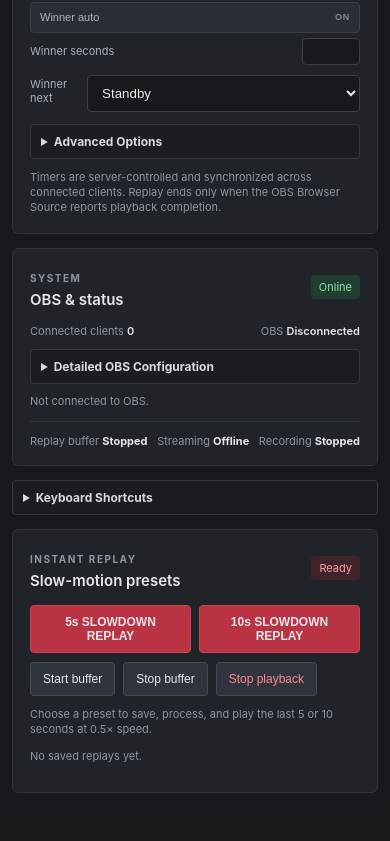
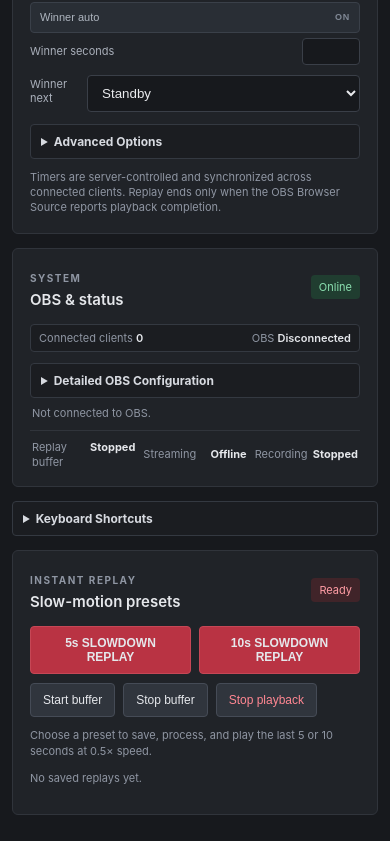
Before and after one commit to Gheshman-sh/Tekken-8-obs-tournament-ready-overlay-Bahria-University, a website: page public/control.html in a window 390 px wide. Shown: the part 2512-3353 px from the top of the page. Before the commit the page ends 3331 px from the top, so only its background shows below. Drawn offline with nearby package versions, Linux system fonts and the light colour scheme; no server answers.

Commit message:
Improve OBS control panel responsiveness
Co-authored-by: Copilot <223556219+Copilot@users.noreply.github.com>

```diff
--- a/public/css/control.css
+++ b/public/css/control.css
@@ -602,6 +602,79 @@ h2 {
     font-size: 11px
 }
 
+.system-panel .system-metrics {
+    display: grid;
+    grid-template-columns: minmax(0, 1fr) auto;
+    align-items: center;
+    min-height: 28px;
+    margin: 0 0 8px;
+    padding: 6px 8px;
+    border: 1px solid #343941;
+    border-radius: 4px;
+    background: #1b1d21
+}
+
+.system-panel .system-metrics span {
+    min-width: 0
+}
+
+.obs-settings {
+    overflow: hidden
+}
+
+.obs-settings .two-col {
+    margin: 10px;
+    gap: 8px
+}
+
+.obs-settings label {
+    min-width: 0
+}
+
+.obs-settings .password-field {
+    display: block;
+    margin: 0
+}
+
+.obs-settings .password-field input {
+    height: 38px
+}
+
+.obs-settings > .toggle {
+    width: calc(100% - 20px);
+    margin: 2px 10px 8px
+}
+
+.obs-settings > .button-row {
+    margin: 0 10px 10px
+}
+
+.obs-settings > .button-row .button {
+    min-width: 88px
+}
+
+.system-panel .obs-feedback {
+    min-height: 16px;
+    margin: 8px 2px
+}
+
+.system-panel .obs-metrics {
+    display: grid;
+    grid-template-columns: repeat(3, minmax(0, 1fr));
+    gap: 8px;
+    margin-top: 8px;
+    padding: 9px 2px 0
+}
+
+.system-panel .obs-metrics span {
+    min-width: 0;
+    line-height: 1.35
+}
+
+.system-panel .obs-metrics b {
+    white-space: nowrap
+}
+
 .system-metrics b {
     color: #e5e7eb;
     font-weight: 600
@@ -888,6 +961,27 @@ h2 {
     }
 }
 
+@media (max-width: 500px) {
+    .system-panel .obs-metrics {
+        grid-template-columns: 1fr
+        gap: 5px
+    }
+
+    .system-panel .obs-metrics span {
+        display: flex;
+        justify-content: space-between
+    }
+
+    .system-panel .system-metrics {
+        grid-template-columns: 1fr
+        gap: 5px
+    }
+
+    .obs-settings .two-col {
+        grid-template-columns: 1fr
+    }
+}
+
 kbd {
     display: inline-block;
     margin-left: 5px;
```
